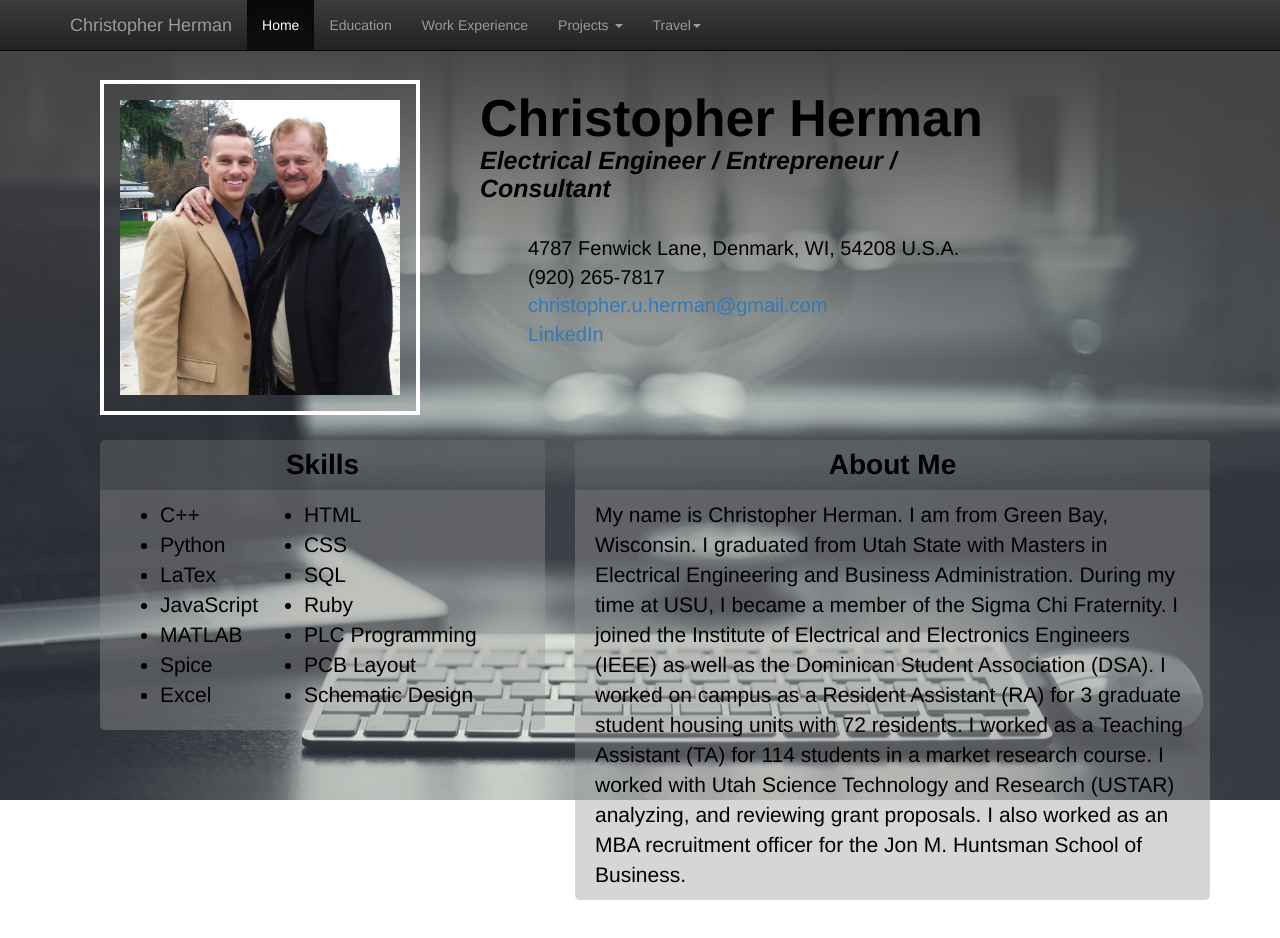
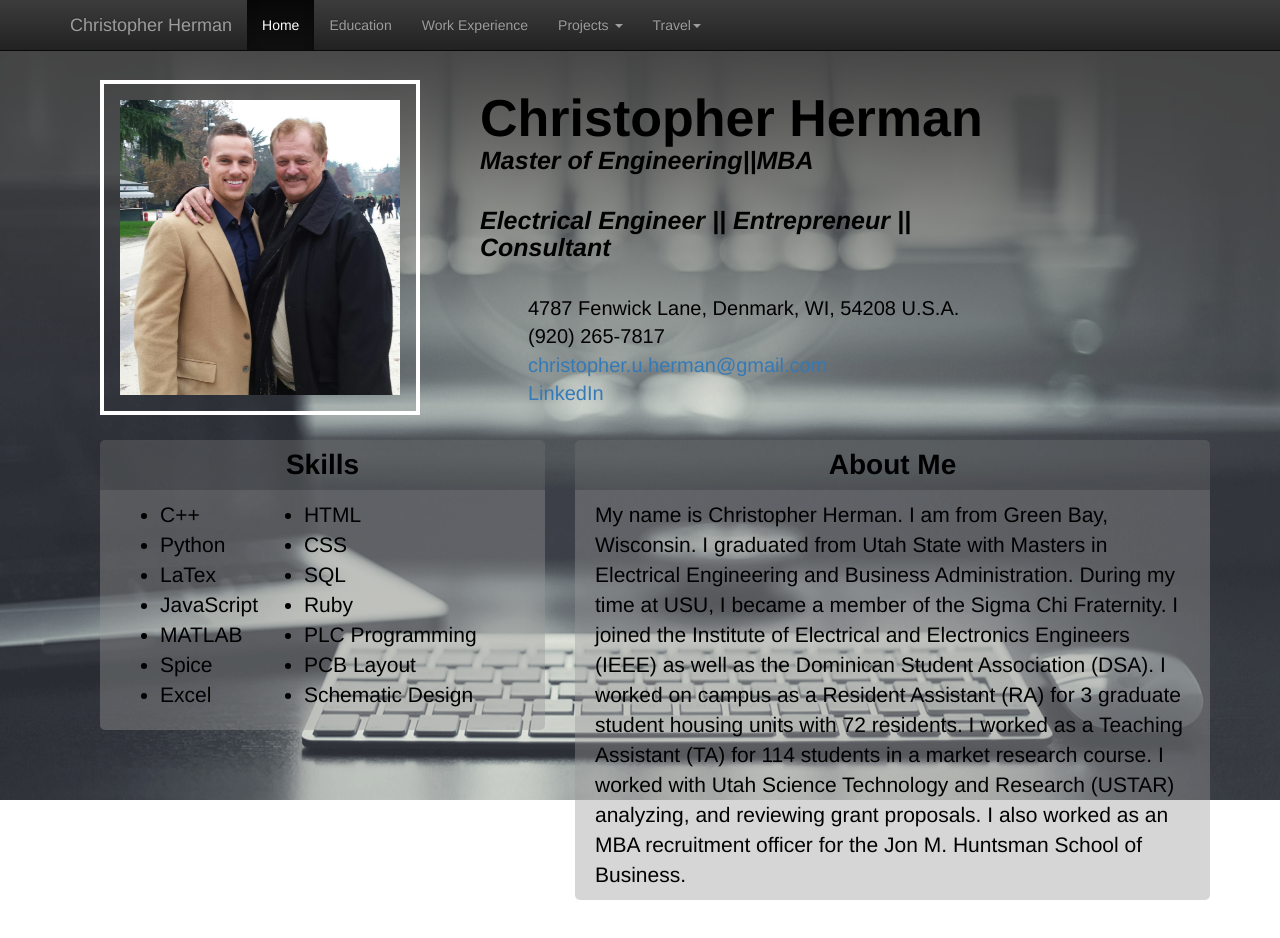
Before and after one commit to christopherherman/christopherherman.github.io, a plain HTML site: page index.html in a window 1280 px wide. Drawn offline with nearby package versions, Linux system fonts and the light colour scheme.

Commit message:
Add degrees

```diff
--- a/index.html
+++ b/index.html
@@ -84,7 +84,8 @@
 					<!-- Begin Profile Information Section -->
 					<div class="header_2 col-sm-6 col-xs-12">
 						<h1><span>Christopher Herman</span></h1>
-						<h3>Electrical Engineer / Entrepreneur / Consultant</h3>
+						<h3>Master of Engineering||MBA</h3>
+						<h3>Electrical Engineer || Entrepreneur || Consultant</h3>
 						<ul class="info_1">
 							<li class="address">4787 Fenwick Lane, Denmark, WI, 54208  U.S.A.</li>
 							</ul>
```
